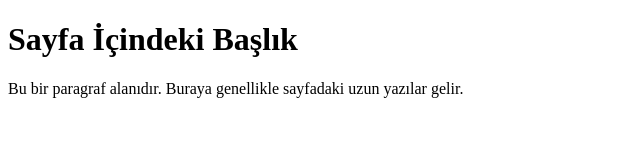
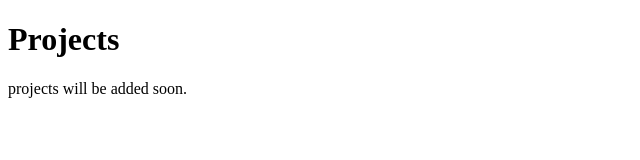
Before and after one commit to kiziltasmehmet/kiziltasmehmet.github.io, a plain HTML site: page index.html in a window 1280 px wide. Shown: the whole page, without its empty margins (0-640 px from the left). Drawn offline with Linux system fonts and the light colour scheme.

Commit message:
Update index.html

```diff
--- a/index.html
+++ b/index.html
@@ -2,10 +2,10 @@
 <html>
     <head>
         <meta http-equiv="Content-Type" content="text/html; charset=utf-8" />
-        <title>Sekme Başlığı</title>
+        <title>HOMEPAGE</title>
     </head>
     <body>
-        <h1>Sayfa İçindeki Başlık</h1>
-        <p>Bu bir paragraf alanıdır. Buraya genellikle sayfadaki uzun yazılar gelir.</p>
+        <h1>Projects</h1>
+        <p>projects will be added soon.</p>
     </body>
 </html>
```
